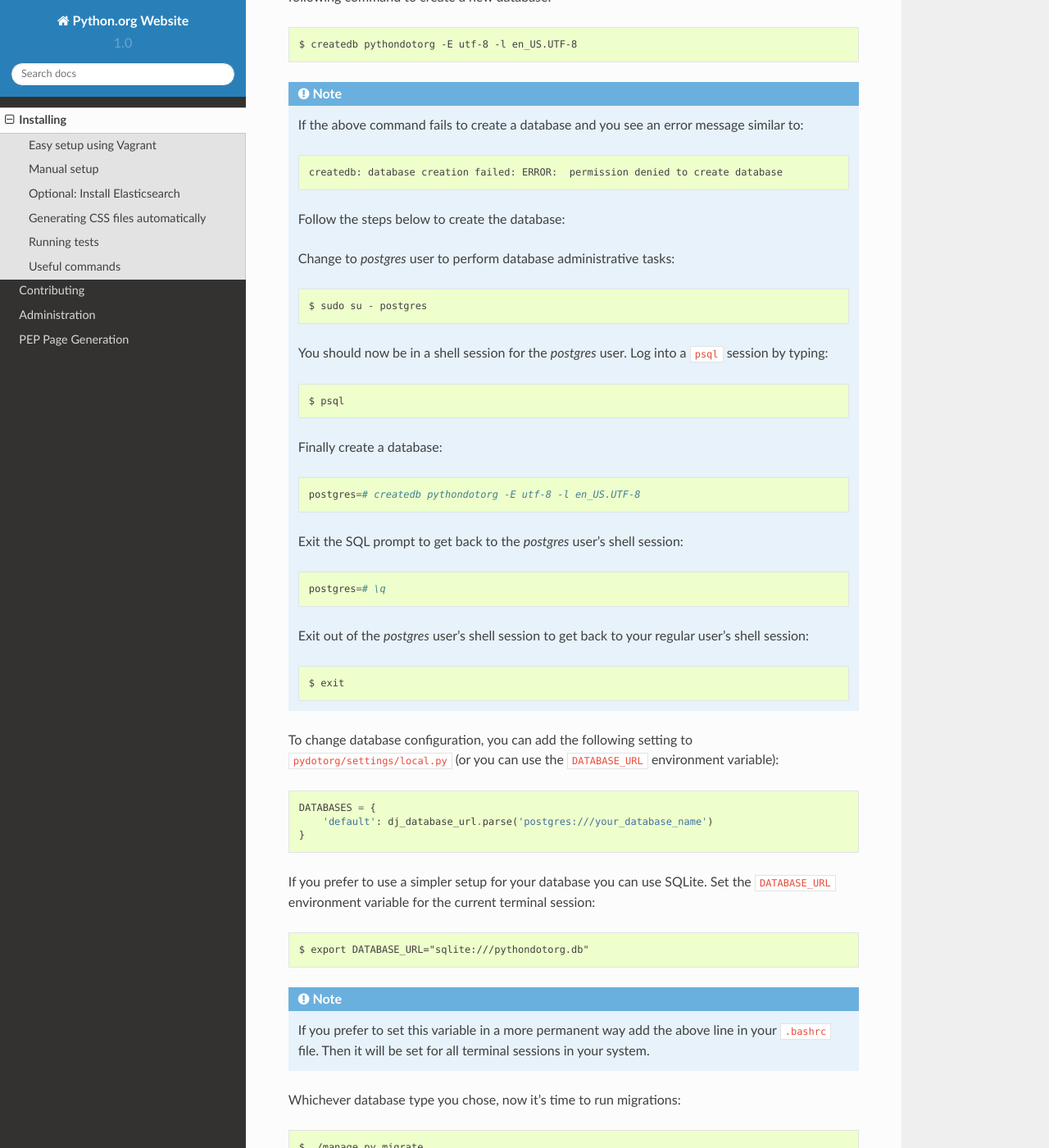
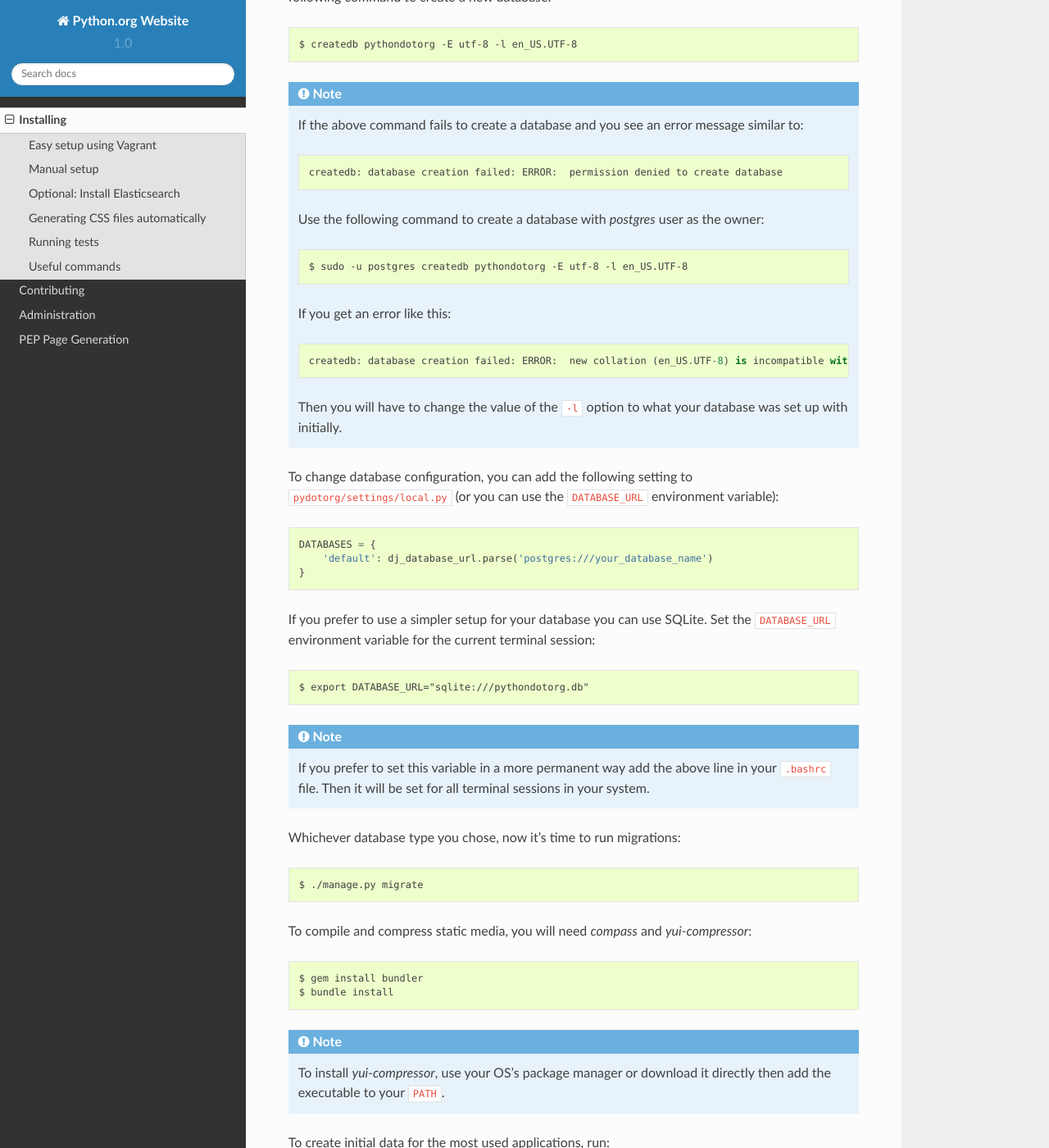
Before and after one commit to python/pythondotorg, a Sphinx documentation site: the page built from docs/source/install.rst, in a window 1280 px wide and 1400 px high, scrolled down 1315 px. Shown: the whole window at 82% size. Built offline with Sphinx 7.4.7 and the Read the Docs theme 2.0.0, drawn with Linux system fonts in a browser that asks for light colours.

Commit message:
Simplify postgres database creating instructions. (#1287)
Simplified instructions for the contributors when they want to create a
new database and must use postgres user account as the owner.

Also added suggestion of what to do if the languages do not match.

```diff
--- a/docs/source/install.rst
+++ b/docs/source/install.rst
@@ -67,29 +67,17 @@ default. Run the following command to create a new database::
 
        createdb: database creation failed: ERROR:  permission denied to create database
 
-   Follow the steps below to create the database:
+   Use the following command to create a database with *postgres* user as the
+   owner::
 
-   Change to *postgres* user to perform database administrative tasks::
+       $ sudo -u postgres createdb pythondotorg -E utf-8 -l en_US.UTF-8
 
-       $ sudo su - postgres
+   If you get an error like this::
 
-   You should now be in a shell session for the *postgres* user. Log into a ``psql``
-   session by typing::
+       createdb: database creation failed: ERROR:  new collation (en_US.UTF-8) is incompatible with the collation of the template database (en_GB.UTF-8)
 
-       $ psql
-
-   Finally create a database::
-
-       postgres=# createdb pythondotorg -E utf-8 -l en_US.UTF-8
-
-   Exit the SQL prompt to get back to the *postgres* user's shell session::
-
-       postgres=# \q
-
-   Exit out of the *postgres* user's shell session to get back to your regular
-   user's shell session::
-
-       $ exit
+   Then you will have to change the value of the ``-l`` option to what your
+   database was set up with initially.
 
 To change database configuration, you can add the following setting to
 ``pydotorg/settings/local.py`` (or you can use the ``DATABASE_URL`` environment
```
